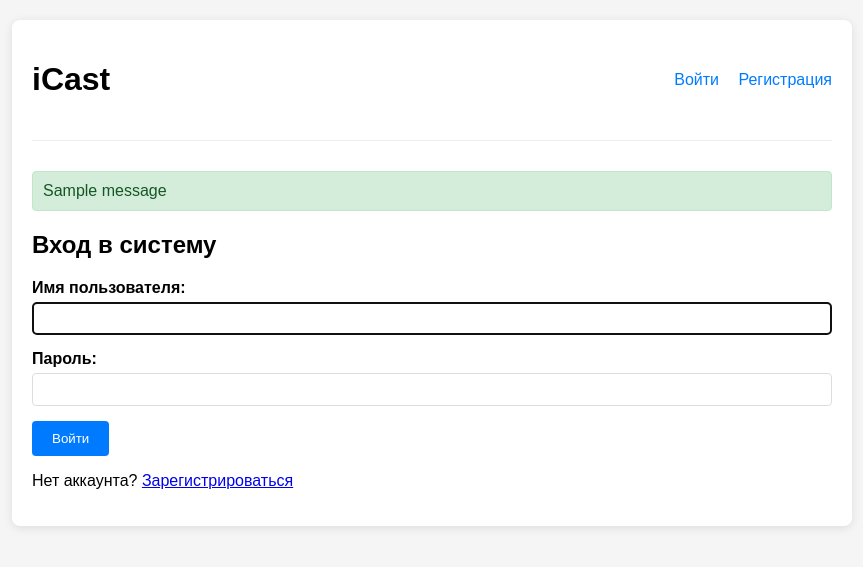
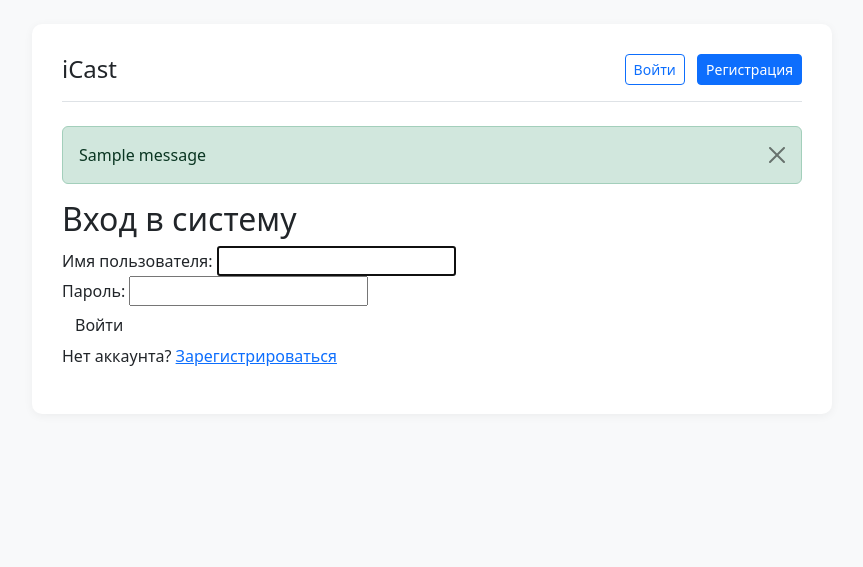
Before and after one commit to confuoko/iCast_v1, a Django app: a page that uses templates/base.html in a window 1280 px wide. Shown: the top 567 px of the page, without its empty margins (208-1071 px from the left). Run offline with Django 3.2, Linux system fonts and the light colour scheme; tables that the repository leaves empty hold one stand-in row (values such as "Sample post"); one stand-in notice (Sample message) is shown.

Commit message:
add base logic

```diff
--- a/core/views.py
+++ b/core/views.py
@@ -122,7 +122,8 @@ class UploadSuccessView(LoginRequiredMixin, UpdateView):
 
     def get_context_data(self, **kwargs):
         context = super().get_context_data(**kwargs)
-        context["cast_templates"] = CastTemplate.objects.all()
+        integration = self.object.integration
+        context["cast_templates"] = CastTemplate.objects.filter(integration=integration)
         return context
 
     def form_valid(self, form):
--- a/templates/base.html
+++ b/templates/base.html
@@ -1,115 +1,65 @@
+{% load static %}
+
 <!DOCTYPE html>
 <html lang="ru">
 <head>
-    <meta charset="UTF-8">
-    <meta name="viewport" content="width=device-width, initial-scale=1.0">
+  <meta charset="UTF-8" />
+  <meta name="viewport" content="width=device-width, initial-scale=1.0" />
   <title>{% block title %}iCast{% endblock %}</title>
+
+  <!-- ✅ Bootstrap 5.3.2 CSS -->
+  <link href="https://cdn.jsdelivr.net/npm/bootstrap@5.3.2/dist/css/bootstrap.min.css" rel="stylesheet">
+  <link href="https://cdn.jsdelivr.net/npm/bootstrap-icons@1.10.5/font/bootstrap-icons.css" rel="stylesheet">
+
   <style>
-        body {
-            font-family: Arial, sans-serif;
-            margin: 0;
-            padding: 20px;
-            background-color: #f5f5f5;
-        }
-        .container {
+    .content-wrapper {
       max-width: 800px;
       margin: 0 auto;
-            background: white;
-            padding: 20px;
-            border-radius: 8px;
-            box-shadow: 0 2px 10px rgba(0,0,0,0.1);
-        }
-        .header {
-            display: flex;
-            justify-content: space-between;
-            align-items: center;
-            margin-bottom: 30px;
-            padding-bottom: 20px;
-            border-bottom: 1px solid #eee;
-        }
-        .nav-links a {
-            margin-left: 15px;
-            text-decoration: none;
-            color: #007bff;
-        }
-        .nav-links a:hover {
-            text-decoration: underline;
-        }
-        .form-group {
-            margin-bottom: 15px;
-        }
-        .form-group label {
-            display: block;
-            margin-bottom: 5px;
-            font-weight: bold;
-        }
-        .form-group input {
-            width: 100%;
-            padding: 8px;
-            border: 1px solid #ddd;
-            border-radius: 4px;
-            box-sizing: border-box;
-        }
-        .btn {
-            background-color: #007bff;
-            color: white;
-            padding: 10px 20px;
-            border: none;
-            border-radius: 4px;
-            cursor: pointer;
-            text-decoration: none;
-            display: inline-block;
-        }
-        .btn:hover {
-            background-color: #0056b3;
-        }
-        .messages {
-            margin-bottom: 20px;
-        }
-        .messages .alert {
-            padding: 10px;
-            margin-bottom: 10px;
-            border-radius: 4px;
-        }
-        .messages .alert-success {
-            background-color: #d4edda;
-            color: #155724;
-            border: 1px solid #c3e6cb;
-        }
-        .messages .alert-error {
-            background-color: #f8d7da;
-            color: #721c24;
-            border: 1px solid #f5c6cb;
+      background: #fff;
+      padding: 30px;
+      border-radius: 10px;
+      box-shadow: 0 2px 10px rgba(0,0,0,0.05);
     }
   </style>
 </head>
-<body>
-    <div class="container">
-        <div class="header">
-            <h1>iCast</h1>
-            <div class="nav-links">
+
+<body class="bg-light text-dark">
+  <div class="container py-4">
+    <div class="content-wrapper">
+
+      <!-- 🔹 Верхняя панель -->
+      <div class="d-flex justify-content-between align-items-center border-bottom pb-3 mb-4">
+        <h1 class="h4 mb-0">iCast</h1>
+        <div>
           {% if user.is_authenticated %}
-                    <span>Привет, {{ user.username }}!</span>
-                    <a href="{% url 'main' %}">Загрузка</a>
-                    <a href="{% url 'my_templates' %}">Мои шаблоны</a>
-                    <a href="{% url 'logout' %}">Выйти</a>
+            <span class="me-2">Привет, {{ user.username }}!</span>
+            <a href="{% url 'main' %}" class="btn btn-sm btn-outline-primary me-1">Загрузка</a>
+            <a href="{% url 'my_templates' %}" class="btn btn-sm btn-outline-primary me-1">Мои шаблоны</a>
+            <a href="{% url 'logout' %}" class="btn btn-sm btn-outline-danger">Выйти</a>
           {% else %}
-                    <a href="{% url 'login' %}">Войти</a>
-                    <a href="{% url 'register' %}">Регистрация</a>
+            <a href="{% url 'login' %}" class="btn btn-sm btn-outline-primary me-2">Войти</a>
+            <a href="{% url 'register' %}" class="btn btn-sm btn-primary">Регистрация</a>
           {% endif %}
         </div>
       </div>
 
+      <!-- 🔸 Flash-сообщения -->
       {% if messages %}
-            <div class="messages">
         {% for message in messages %}
-                    <div class="alert alert-{{ message.tags }}">{{ message }}</div>
+          <div class="alert alert-{{ message.tags }} alert-dismissible fade show" role="alert">
+            {{ message }}
+            <button type="button" class="btn-close" data-bs-dismiss="alert" aria-label="Закрыть"></button>
+          </div>
         {% endfor %}
-            </div>
       {% endif %}
 
-        {% block content %}
-        {% endblock %}
+      <!-- 🔻 Контент -->
+      {% block content %}{% endblock %}
+
     </div>
+  </div>
+
+  <!-- ✅ Bootstrap JS -->
+  <script src="https://cdn.jsdelivr.net/npm/bootstrap@5.3.2/dist/js/bootstrap.bundle.min.js"></script>
 </body>
 </html>
```
Also changed, not shown: core/models.py (+52 -4 lines), templates/upload_success.html (+56 -31 lines), core/migrations/0019_auto_20250916_2227.py (added), 3 other files. Lines whose indentation alone changed are shown as unchanged.
